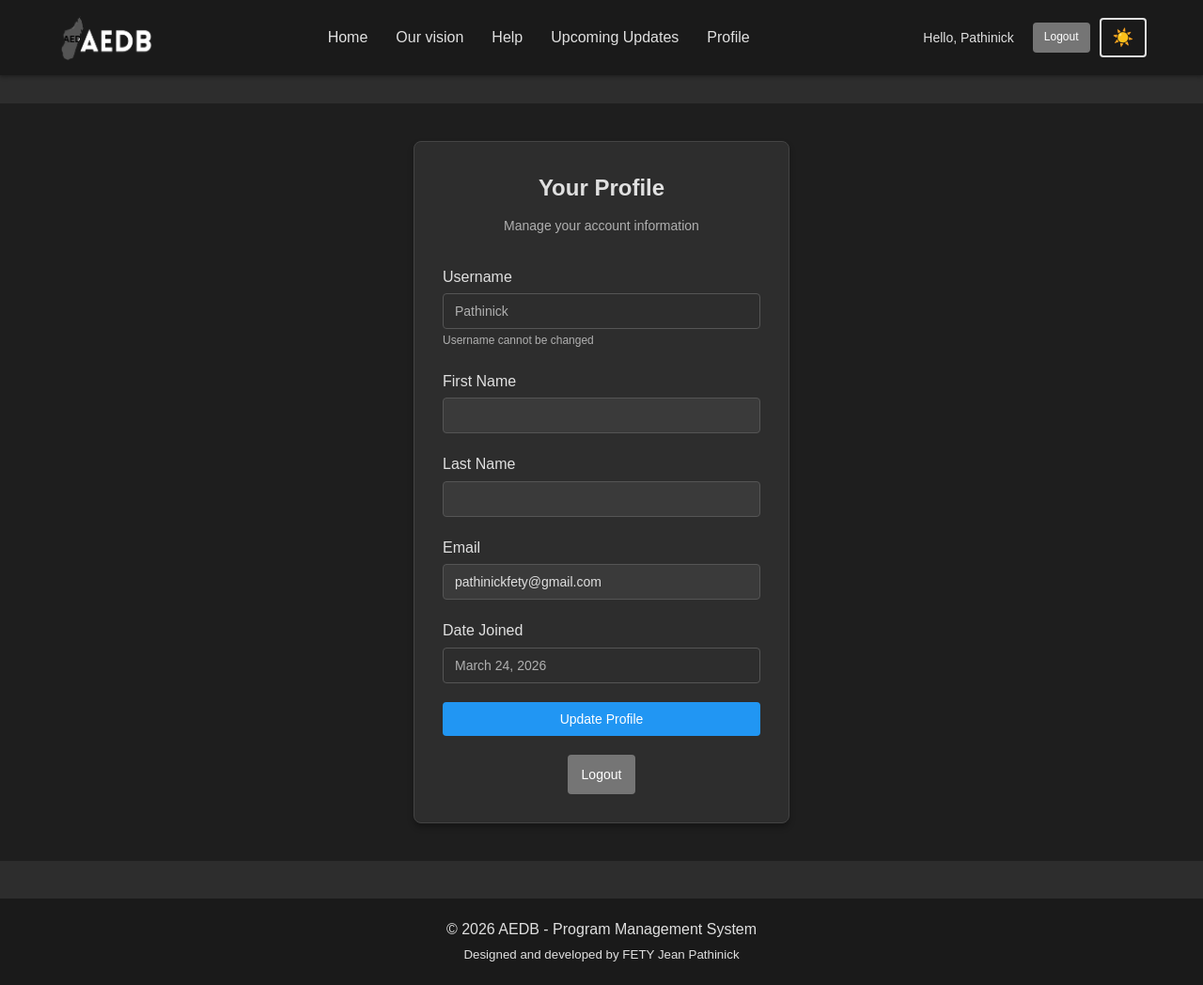
After one commit to PathinickFety/aedb, a Django app: page /profile/ in a window 1280 px wide. The commit adds this page. Shown: the whole page at 94% size. Run offline with Django 5.2, Linux system fonts and the light colour scheme; a user stored in the database is signed in.

Commit message:
Add complete user authentication system
Features Added:
- User registration with Django's UserCreationForm
- User login/logout functionality with AuthenticationForm
- User profile management (first name, last name, email)
- Authentication-aware navbar with login/logout links
- User greeting display in navigation
- Protected profile view with @login_required decorator
- Authentication URL configuration
- Custom authentication templates (login, register, profile)
- Authentication CSS styling with theme support
- Django authentication settings configuration
- Test superuser account creation

Technical Implementation:
- Django's built-in authentication system integration
- Custom authentication views in program/views.py
- Authentication URLs in program/urls.py
- Authentication templates in program/templates/program/
- Authentication CSS styles in style.css
- Authentication settings in aedb/settings.py
- Navbar updates for authentication state display

Security Features:
- CSRF protection on all forms
- Password validation using Django's validators
- Session-based authentication
- Login required decorator for protected views
- Secure logout functionality

```diff
--- a/aedb/settings.py
+++ b/aedb/settings.py
@@ -101,6 +101,12 @@ AUTH_PASSWORD_VALIDATORS = [
 ]
 
 
+# Authentication settings
+LOGIN_URL = 'login'
+LOGIN_REDIRECT_URL = 'home'
+LOGOUT_REDIRECT_URL = 'home'
+
+
 # Internationalization
 # https://docs.djangoproject.com/en/6.0/topics/i18n/
 
--- a/aedb/urls.py
+++ b/aedb/urls.py
@@ -22,6 +22,7 @@ from pathlib import Path
 
 urlpatterns = [
     path('admin/', admin.site.urls),
+    path('accounts/', include('django.contrib.auth.urls')),
     path('', include('program.urls')),
 ]
 
--- a/program/static/css/style.css
+++ b/program/static/css/style.css
@@ -621,6 +621,139 @@ hr {
     color: var(--text-secondary);
 }
 
+/* ===================== */
+/* AUTHENTICATION STYLES */
+/* ===================== */
+
+.navbar-auth {
+    display: flex;
+    align-items: center;
+    gap: 10px;
+}
+
+.user-greeting {
+    color: var(--navbar-text);
+    font-size: 14px;
+    margin-right: 10px;
+}
+
+.form-container {
+    display: flex;
+    justify-content: center;
+    align-items: center;
+    min-height: 60vh;
+    padding: 20px;
+}
+
+.form-card {
+    background-color: var(--card-bg);
+    border: 1px solid var(--card-border);
+    border-radius: 8px;
+    padding: 30px;
+    box-shadow: 0 4px 6px var(--shadow);
+    width: 100%;
+    max-width: 400px;
+}
+
+.form-card h2 {
+    color: var(--text-primary);
+    margin-bottom: 10px;
+    text-align: center;
+}
+
+.form-subtitle {
+    color: var(--text-secondary);
+    text-align: center;
+    margin-bottom: 30px;
+    font-size: 14px;
+}
+
+.auth-form {
+    display: flex;
+    flex-direction: column;
+    gap: 20px;
+}
+
+.form-group {
+    display: flex;
+    flex-direction: column;
+}
+
+.form-group label {
+    color: var(--text-primary);
+    margin-bottom: 5px;
+    font-weight: 500;
+}
+
+.form-control {
+    padding: 10px 12px;
+    border: 1px solid var(--input-border);
+    border-radius: 4px;
+    background-color: var(--input-bg);
+    color: var(--input-text);
+    font-size: 14px;
+    transition: border-color 0.3s ease;
+}
+
+.form-control:focus {
+    outline: none;
+    border-color: var(--button-primary-bg);
+}
+
+.form-control:disabled {
+    background-color: var(--bg-secondary);
+    color: var(--text-secondary);
+    cursor: not-allowed;
+}
+
+.form-help {
+    color: var(--text-secondary);
+    font-size: 12px;
+    margin-top: 3px;
+}
+
+.field-errors {
+    margin-top: 5px;
+}
+
+.error {
+    color: var(--alert-danger-text);
+    font-size: 12px;
+}
+
+.auth-links {
+    text-align: center;
+    margin-top: 20px;
+    padding-top: 20px;
+    border-top: 1px solid var(--border-color);
+}
+
+.auth-links p {
+    margin: 0;
+    color: var(--text-secondary);
+    font-size: 14px;
+}
+
+.auth-links a {
+    color: var(--link-color);
+    text-decoration: none;
+}
+
+.auth-links a:hover {
+    text-decoration: underline;
+}
+
+.profile-actions {
+    text-align: center;
+    margin-top: 20px;
+}
+
+/* Button size variants */
+.btn-sm {
+    padding: 6px 12px;
+    font-size: 12px;
+}
+
 .beneficiary-photo.no-photo::before {
     content: "👤";
 }
--- /dev/null
+++ b/program/templates/program/profile.html
@@ -0,0 +1,50 @@
+{% extends "navbar.html" %}
+
+{% block title %}Profile - AEDB{% endblock %}
+
+{% block content %}
+<div class="content-container">
+    <div class="form-container">
+        <div class="form-card">
+            <h2>Your Profile</h2>
+            <p class="form-subtitle">Manage your account information</p>
+
+            <form method="post" class="auth-form">
+                {% csrf_token %}
+
+                <div class="form-group">
+                    <label for="username">Username</label>
+                    <input type="text" id="username" value="{{ user.username }}" disabled class="form-control">
+                    <small class="form-help">Username cannot be changed</small>
+                </div>
+
+                <div class="form-group">
+                    <label for="first_name">First Name</label>
+                    <input type="text" id="first_name" name="first_name" value="{{ user.first_name }}" class="form-control">
+                </div>
+
+                <div class="form-group">
+                    <label for="last_name">Last Name</label>
+                    <input type="text" id="last_name" name="last_name" value="{{ user.last_name }}" class="form-control">
+                </div>
+
+                <div class="form-group">
+                    <label for="email">Email</label>
+                    <input type="email" id="email" name="email" value="{{ user.email }}" class="form-control">
+                </div>
+
+                <div class="form-group">
+                    <label>Date Joined</label>
+                    <input type="text" value="{{ user.date_joined|date:'F j, Y' }}" disabled class="form-control">
+                </div>
+
+                <button type="submit" class="btn btn-primary">Update Profile</button>
+            </form>
+
+            <div class="profile-actions">
+                <a href="{% url 'logout' %}" class="btn btn-secondary">Logout</a>
+            </div>
+        </div>
+    </div>
+</div>
+{% endblock %}
--- a/program/urls.py
+++ b/program/urls.py
@@ -2,6 +2,12 @@ from django.urls import path
 from . import views
 
 urlpatterns = [
+    # Authentication URLs
+    path('register/', views.register_view, name='register'),
+    path('login/', views.login_view, name='login'),
+    path('logout/', views.logout_view, name='logout'),
+    path('profile/', views.profile_view, name='profile'),
+
     # Program URLs
     path('', views.home, name='home'),
     path('programs/', views.programs_list, name='programs_list'),
--- a/program/views.py
+++ b/program/views.py
@@ -5,8 +5,76 @@ from django.http import JsonResponse, HttpResponse
 from django.views.decorators.http import require_http_methods
 from django.template.loader import render_to_string
 from django.utils import timezone
+from django.contrib.auth import login, logout, authenticate
+from django.contrib.auth.forms import UserCreationForm, AuthenticationForm
+from django.contrib.auth.decorators import login_required
+from django.contrib.auth.models import User
 from .models import Program, Beneficiary
 from .forms import ProgramForm, BeneficiaryForm
+
+
+# =====================
+# AUTHENTICATION VIEWS
+# =====================
+
+def register_view(request):
+    """User registration view"""
+    if request.method == 'POST':
+        form = UserCreationForm(request.POST)
+        if form.is_valid():
+            user = form.save()
+            login(request, user)
+            messages.success(request, f'Welcome {user.username}! Your account has been created successfully.')
+            return redirect('home')
+    else:
+        form = UserCreationForm()
+    return render(request, 'program/register.html', {'form': form})
+
+
+def login_view(request):
+    """User login view"""
+    if request.method == 'POST':
+        form = AuthenticationForm(request, data=request.POST)
+        if form.is_valid():
+            username = form.cleaned_data.get('username')
+            password = form.cleaned_data.get('password')
+            user = authenticate(username=username, password=password)
+            if user is not None:
+                login(request, user)
+                messages.success(request, f'Welcome back, {username}!')
+                next_url = request.GET.get('next', 'home')
+                return redirect(next_url)
+            else:
+                messages.error(request, 'Invalid username or password.')
+        else:
+            messages.error(request, 'Invalid username or password.')
+    else:
+        form = AuthenticationForm()
+    return render(request, 'program/login.html', {'form': form})
+
+
+def logout_view(request):
+    """User logout view"""
+    logout(request)
+    messages.info(request, 'You have been logged out successfully.')
+    return redirect('home')
+
+
+@login_required
+def profile_view(request):
+    """User profile view"""
+    if request.method == 'POST':
+        user = request.user
+        user.first_name = request.POST.get('first_name', user.first_name)
+        user.last_name = request.POST.get('last_name', user.last_name)
+        user.email = request.POST.get('email', user.email)
+        user.save()
+        messages.success(request, 'Your profile has been updated successfully.')
+        return redirect('profile')
+
+    return render(request, 'program/profile.html', {
+        'user': request.user
+    })
 
 
 # =====================
--- a/templates/navbar.html
+++ b/templates/navbar.html
@@ -19,10 +19,22 @@
                 <li><a href="{% url 'our_vision' %}">Our vision</a></li>
                 <li><a href="{% url 'help' %}">Help</a></li>
                 <li><a href="{% url 'upcoming_updates' %}">Upcoming Updates</a></li>
+                {% if user.is_authenticated %}
+                    <li><a href="{% url 'profile' %}">Profile</a></li>
+                {% endif %}
             </ul>
-            <button class="theme-toggle" id="themeToggle" title="Toggle Dark/Light Mode">
-                <span class="theme-icon">🌙</span>
-            </button>
+            <div class="navbar-auth">
+                {% if user.is_authenticated %}
+                    <span class="user-greeting">Hello, {{ user.get_full_name|default:user.username }}</span>
+                    <a href="{% url 'logout' %}" class="btn btn-secondary btn-sm">Logout</a>
+                {% else %}
+                    <a href="{% url 'login' %}" class="btn btn-primary btn-sm">Login</a>
+                    <a href="{% url 'register' %}" class="btn btn-secondary btn-sm">Register</a>
+                {% endif %}
+                <button class="theme-toggle" id="themeToggle" title="Toggle Dark/Light Mode">
+                    <span class="theme-icon">🌙</span>
+                </button>
+            </div>
         </div>
     </nav>
 
```
Also changed, not shown: program/templates/program/login.html (added, +48 -0 lines), program/templates/program/register.html (added, +60 -0 lines), db.sqlite3.
